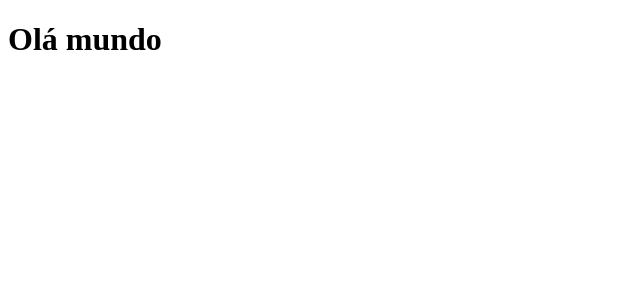
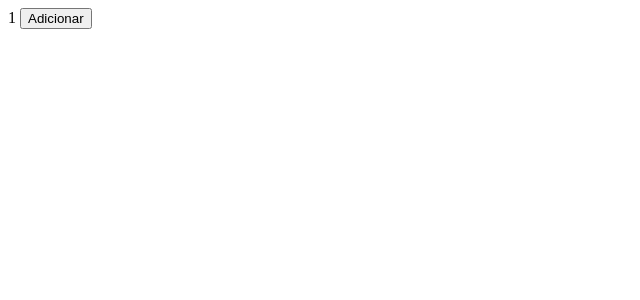
Before and after one commit to saranascimento/curso-angular-2-v15, an Angular app: page / in a window 1280 px wide. Shown: the top 300 px of the page, without its empty margins (0-640 px from the left). Built offline with nearby package versions, Linux system fonts and the light colour scheme.

Commit message:
section 3 [Angular]: Components - ngDoCheck

```diff
--- a/src/app/app.component.ts
+++ b/src/app/app.component.ts
@@ -1,15 +1,54 @@
-import { Component, OnInit } from '@angular/core';
+import { AfterContentChecked, AfterContentInit, AfterViewChecked, AfterViewInit, Component, DoCheck, OnInit } from '@angular/core';
 
 @Component({
   selector: 'app-root',
   template: `
-  <app-title title="Olá mundo"></app-title>
+  {{valor}}
+  <button (click)="adicionar()">Adicionar</button>
   <router-outlet></router-outlet>
 
   `
 })
-export class AppComponent implements OnInit {
+export class AppComponent implements OnInit, DoCheck, AfterContentInit, AfterContentChecked, AfterViewInit, AfterViewChecked {
+
+  public valor: number = 1;
+
   constructor() {}
 
+  public adicionar(): number {
+    return this.valor +=1;
+  }
+
   ngOnInit(): void {}
+
+  ngDoCheck(): void {
+    console.log("DoCheck")
+  }
+  ngAfterContentInit(): void {
+    console.log("AfterContentInit")
+  }
+  ngAfterContentChecked(): void {
+    console.log("AfterContentChecked")
+  }
+  ngAfterViewInit(): void {
+    console.log("AfterViewInit")
+  }
+  ngAfterViewChecked(): void {
+    console.log("AfterViewChecked")
+  }
 }
+
+
+/*
+• ngDoCheck: executado a cada mudança que o ngOnChange não detecta;
+
+Existem outros quatros hooks dentro do ngDoCheck:
+
+• ngAfterContentInit: sempre que um conteúdo vindo de uma fonte externa do componente é inserido;
+
+• ngAfterContentChecked: quando o conteúdo externo é verificado;
+
+• ngAfterViewInit: executado logo após os dados dos filhos e do próprio componente ser inicializado;
+
+• ngAfterViewChecked: sempre que é detectado uma alteração do conteúdo é chamado esse cara.
+*/
```
